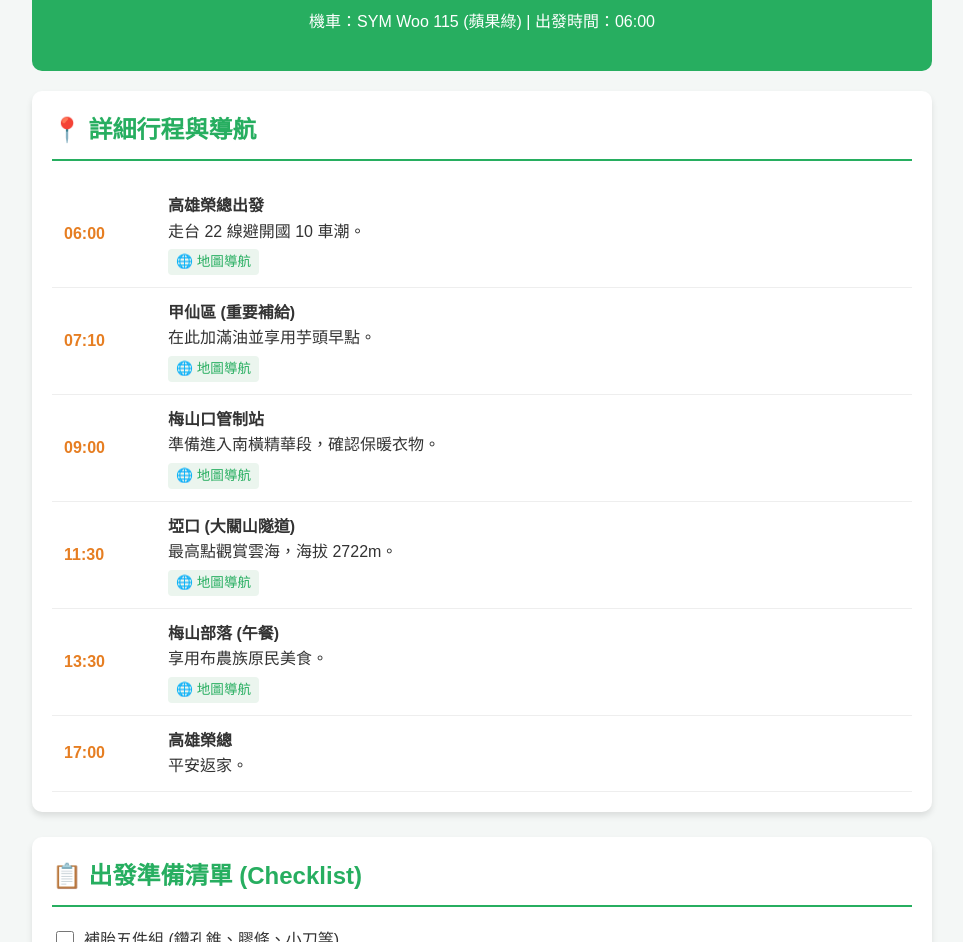
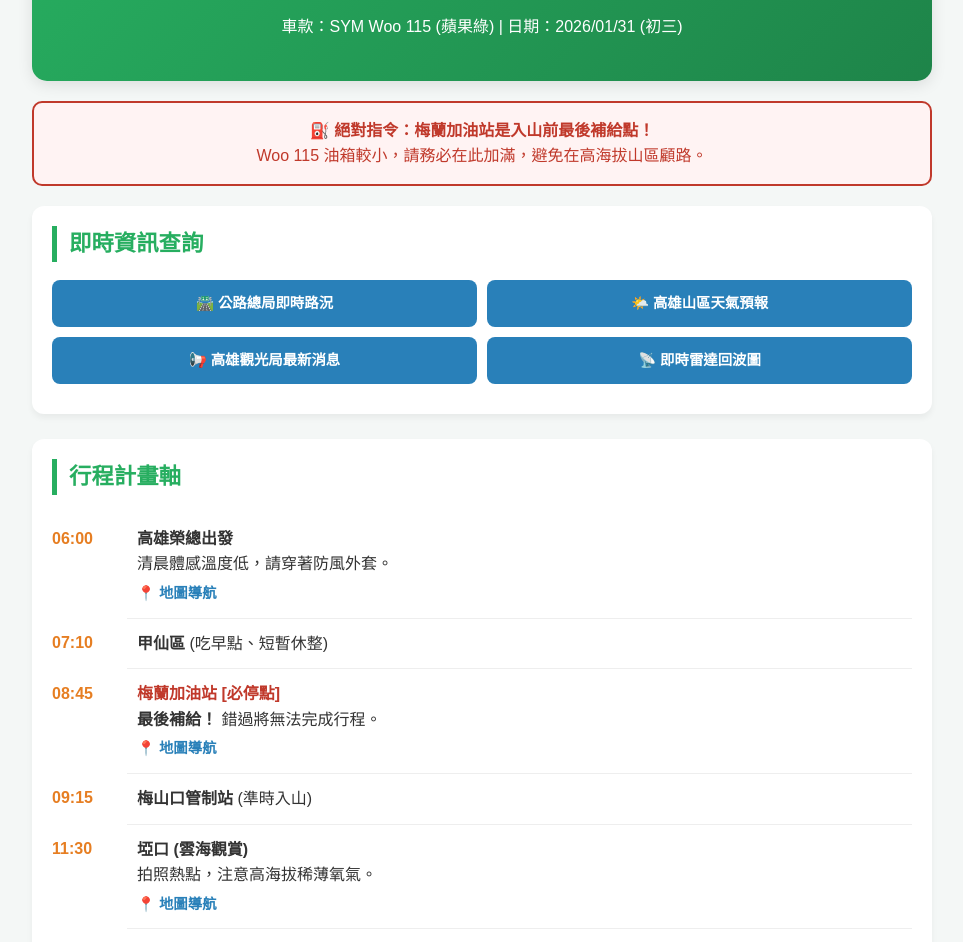
Before and after one commit to yhk2yhk/Southern_Cross_Trip, a plain HTML site: page index.html in a window 1280 px wide. Shown: the part 125-1067 px from the top of the page, without its empty margins (158-1121 px from the left). Drawn offline with Linux system fonts and the light colour scheme.

Commit message:
[梅蘭加油站] 強化標記，並在網頁頂部新增了 [即時路況與天氣查詢]

```diff
--- a/index.html
+++ b/index.html
@@ -8,6 +8,8 @@
         :root {
             --primary-color: #27ae60;
             --secondary-color: #e67e22;
+            --danger-color: #c0392b;
+            --info-color: #2980b9;
             --bg-color: #f4f7f6;
             --card-bg: #ffffff;
         }
@@ -22,140 +24,162 @@
         }
         header {
             text-align: center;
-            padding: 20px;
-            background: var(--primary-color);
+            padding: 25px;
+            background: linear-gradient(135deg, var(--primary-color), #1e8449);
             color: white;
-            border-radius: 10px;
+            border-radius: 15px;
             margin-bottom: 20px;
+            box-shadow: 0 4px 15px rgba(0,0,0,0.1);
         }
         .section {
             background: var(--card-bg);
             padding: 20px;
-            border-radius: 10px;
-            box-shadow: 0 4px 6px rgba(0,0,0,0.1);
+            border-radius: 12px;
+            box-shadow: 0 4px 6px rgba(0,0,0,0.05);
             margin-bottom: 25px;
         }
         h2 {
             color: var(--primary-color);
-            border-bottom: 2px solid var(--primary-color);
-            padding-bottom: 10px;
+            border-left: 5px solid var(--primary-color);
+            padding-left: 12px;
             margin-top: 0;
+            font-size: 1.4em;
         }
-        /* 行程表樣式 */
+        .warning-box {
+            background-color: #fff3f3;
+            border: 2px solid var(--danger-color);
+            border-radius: 10px;
+            padding: 15px;
+            margin-bottom: 20px;
+            color: var(--danger-color);
+            text-align: center;
+        }
+        /* 快速連結按鈕 */
+        .btn-group {
+            display: grid;
+            grid-template-columns: 1fr 1fr;
+            gap: 10px;
+            margin-bottom: 10px;
+        }
+        .btn {
+            display: block;
+            text-align: center;
+            padding: 12px;
+            background: var(--info-color);
+            color: white;
+            text-decoration: none;
+            border-radius: 8px;
+            font-weight: bold;
+            font-size: 0.9em;
+            transition: 0.3s;
+        }
+        .btn:hover { background: #1a5276; }
+
+        /* 行程表 */
         table { width: 100%; border-collapse: collapse; }
-        th { background-color: #eee; text-align: left; padding: 12px; }
-        td { border-bottom: 1px solid #eee; padding: 12px; }
-        .time { font-weight: bold; color: var(--secondary-color); width: 80px; }
+        .time { font-weight: bold; color: var(--secondary-color); width: 75px; vertical-align: top; padding: 12px 0; }
+        .content { padding: 12px 0 12px 10px; border-bottom: 1px solid #eee; }
         .map-link {
             display: inline-block;
             margin-top: 5px;
-            padding: 2px 8px;
-            background: #ebf5ee;
-            color: #27ae60;
+            color: var(--info-color);
             text-decoration: none;
-            border-radius: 4px;
-            font-size: 0.85em;
+            font-size: 0.9em;
+            font-weight: bold;
         }
-        /* 清單樣式 */
-        .check-item {
-            display: flex;
-            align-items: center;
-            margin-bottom: 8px;
-        }
-        input[type="checkbox"] { margin-right: 10px; width: 18px; height: 18px; }
+        /* 清單 */
+        .check-item { display: flex; align-items: center; margin-bottom: 10px; font-size: 1.05em; }
+        input[type="checkbox"] { margin-right: 12px; width: 20px; height: 20px; cursor: pointer; }
 
-        /* 圖片樣式 */
-        .trip-image {
-            width: 100%;
-            border-radius: 10px;
-            box-shadow: 0 4px 10px rgba(0,0,0,0.2);
-            margin-top: 10px;
-        }
-        .footer-note { text-align: center; font-size: 0.9em; color: #777; margin-top: 30px; }
+        .trip-image { width: 100%; border-radius: 12px; margin-top: 10px; box-shadow: 0 4px 12px rgba(0,0,0,0.15); }
+        footer { text-align: center; color: #888; font-size: 0.85em; margin-top: 40px; padding-bottom: 20px; }
     </style>
 </head>
 <body>
 
 <header>
-    <h1>2026 南橫熱血之旅 (初三版)</h1>
-    <p>機車：SYM Woo 115 (蘋果綠) | 出發時間：06:00</p>
+    <h1>2026 南橫熱血之旅</h1>
+    <p>車款：SYM Woo 115 (蘋果綠) | 日期：2026/01/31 (初三)</p>
 </header>
 
+<div class="warning-box">
+    <strong>⛽ 絕對指令：梅蘭加油站是入山前最後補給點！</strong><br>
+    Woo 115 油箱較小，請務必在此加滿，避免在高海拔山區顧路。
+</div>
+
 <div class="section">
-    <h2>📍 詳細行程與導航</h2>
+    <h2>即時資訊查詢</h2>
+    <div class="btn-group">
+        <a href="https://168.thb.gov.tw/" target="_blank" class="btn">🛣️ 公路總局即時路況</a>
+        <a href="https://www.cwa.gov.tw/V8/C/W/County/County.html?CID=64023" target="_blank" class="btn">🌤️ 高雄山區天氣預報</a>
+    </div>
+    <div class="btn-group">
+        <a href="https://khh.travel/zh-tw/event/news" target="_blank" class="btn">📢 高雄觀光局最新消息</a>
+        <a href="https://mobile.cwa.gov.tw/V8/M/W/OBS_Radar.htm" target="_blank" class="btn">📡 即時雷達回波圖</a>
+    </div>
+</div>
+
+<div class="section">
+    <h2>行程計畫軸</h2>
     <table>
         <tr>
             <td class="time">06:00</td>
-            <td>
+            <td class="content">
                 <strong>高雄榮總出發</strong><br>
-                走台 22 線避開國 10 車潮。<br>
-                <a href="https://www.google.com/maps/search/?api=1&query=高雄榮總" target="_blank" class="map-link">🌐 地圖導航</a>
+                清晨體感溫度低，請穿著防風外套。<br>
+                <a href="https://www.google.com/maps/search/?api=1&query=高雄榮民總醫院" target="_blank" class="map-link">📍 地圖導航</a>
             </td>
         </tr>
         <tr>
             <td class="time">07:10</td>
-            <td>
-                <strong>甲仙區 (重要補給)</strong><br>
-                在此加滿油並享用芋頭早點。<br>
-                <a href="https://www.google.com/maps/search/?api=1&query=中油甲仙站" target="_blank" class="map-link">🌐 地圖導航</a>
+            <td class="content"><strong>甲仙區</strong> (吃早點、短暫休整)</td>
+        </tr>
+        <tr>
+            <td class="time">08:45</td>
+            <td class="content">
+                <strong style="color:var(--danger-color);">梅蘭加油站 [必停點]</strong><br>
+                <strong>最後補給！</strong> 錯過將無法完成行程。<br>
+                <a href="https://www.google.com/maps/search/?api=1&query=中油梅蘭站" target="_blank" class="map-link">📍 地圖導航</a>
             </td>
         </tr>
         <tr>
-            <td class="time">09:00</td>
-            <td>
-                <strong>梅山口管制站</strong><br>
-                準備進入南橫精華段，確認保暖衣物。<br>
-                <a href="https://www.google.com/maps/search/?api=1&query=梅山口遊客中心" target="_blank" class="map-link">🌐 地圖導航</a>
-            </td>
+            <td class="time">09:15</td>
+            <td class="content"><strong>梅山口管制站</strong> (準時入山)</td>
         </tr>
         <tr>
             <td class="time">11:30</td>
-            <td>
-                <strong>埡口 (大關山隧道)</strong><br>
-                最高點觀賞雲海，海拔 2722m。<br>
-                <a href="https://www.google.com/maps/search/?api=1&query=大關山隧道" target="_blank" class="map-link">🌐 地圖導航</a>
+            <td class="content">
+                <strong>埡口 (雲海觀賞)</strong><br>
+                拍照熱點，注意高海拔稀薄氧氣。<br>
+                <a href="https://www.google.com/maps/search/?api=1&query=南橫埡口" target="_blank" class="map-link">📍 地圖導航</a>
             </td>
         </tr>
         <tr>
             <td class="time">13:30</td>
-            <td>
-                <strong>梅山部落 (午餐)</strong><br>
-                享用布農族原民美食。<br>
-                <a href="https://www.google.com/maps/search/?api=1&query=梅山部落" target="_blank" class="map-link">🌐 地圖導航</a>
-            </td>
+            <td class="content"><strong>梅山部落 (午餐)</strong></td>
         </tr>
         <tr>
             <td class="time">17:00</td>
-            <td>
-                <strong>高雄榮總</strong><br>
-                平安返家。
-            </td>
+            <td class="content"><strong>高雄榮總</strong> (平安抵達)</td>
         </tr>
     </table>
 </div>
 
 <div class="section">
-    <h2>📋 出發準備清單 (Checklist)</h2>
-    <div class="check-item"><input type="checkbox"> 補胎五件組 (鑽孔錐、膠條、小刀等)</div>
-    <div class="check-item"><input type="checkbox"> 行動電動打氣機 (確保電力充足)</div>
-    <div class="check-item"><input type="checkbox"> 基礎工具 (螺絲起子、10/12mm 板手)</div>
+    <h2>物品準備清單</h2>
+    <div class="check-item"><input type="checkbox"> 簡易補胎組 (鑽孔錐、膠條、膠水)</div>
+    <div class="check-item"><input type="checkbox"> 行動電動打氣機 (檢查電力)</div>
     <div class="check-item"><input type="checkbox"> 防風防水外套 + 輕便羽絨衣</div>
     <div class="check-item"><input type="checkbox"> 長版防風手套 + 脖圍</div>
-    <div class="check-item"><input type="checkbox"> 兩件式雨衣</div>
-    <div class="check-item"><input type="checkbox"> 行動電源 & 充電線</div>
-    <div class="check-item"><input type="checkbox"> Google Maps 離線地圖下載</div>
-    <div class="check-item"><input type="checkbox"> 緊急高熱量乾糧 (巧克力)</div>
-    <div class="check-item"><input type="checkbox"> 車輛檢查：Woo 115 胎紋 & 煞車調整</div>
+    <div class="check-item"><input type="checkbox"> 行動電源 + 下載離線地圖</div>
+    <div class="check-item"><input type="checkbox"> 緊急高熱量巧克力</div>
+    <div class="check-item"><input type="checkbox"> 檢查 Woo 115 煞車靈敏度</div>
 </div>
 
 <div class="section">
-    <h2>🖼️ 旅遊計畫概覽圖</h2>
+    <h2>旅遊計畫視覺概覽</h2>
     <img src="https://github.com/user-attachments/assets/a6503acc-6710-47db-b3d0-bf0c20b18883" alt="2026南橫計畫圖" class="trip-image">
 </div>
 
-<div class="footer-note">
-    <p>※ 溫馨提醒：初三車多，請保持安全車距並隨時注意山區天候變化。</p>
-</div>
-
-</body>
-</html>
+<footer>
+    <p>© 2026 南橫 100cc 熱血一日遊計畫 | 祝
```
